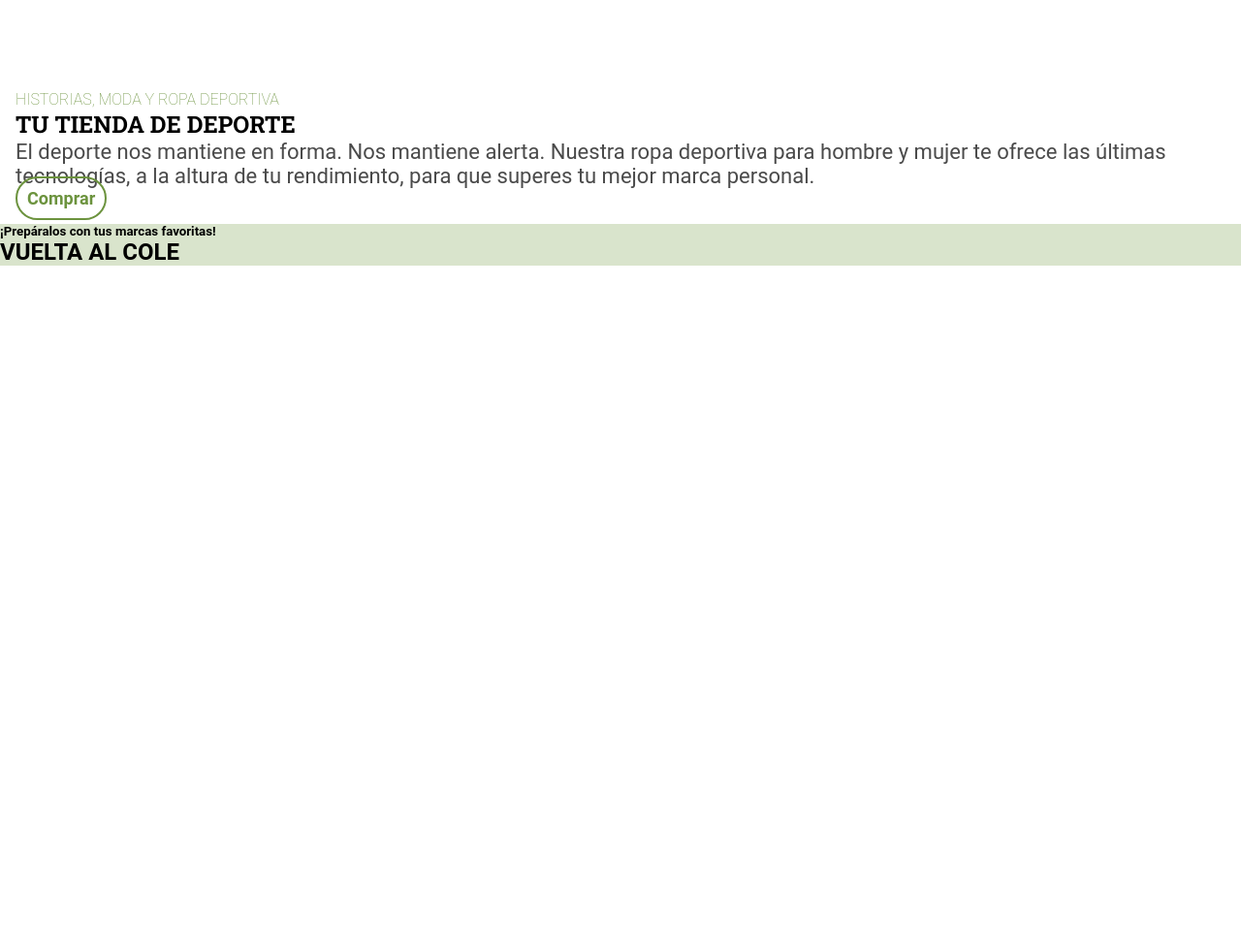
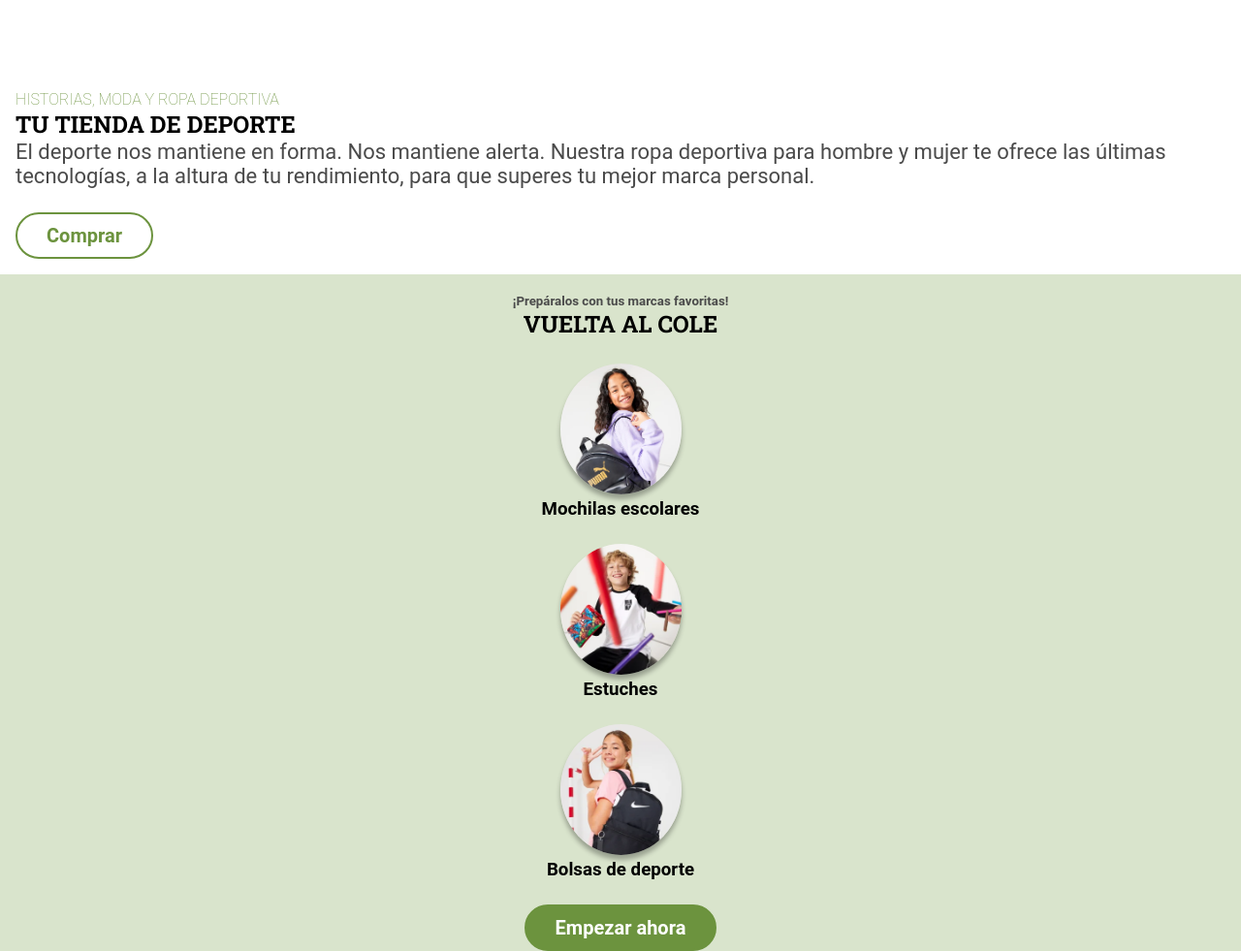
Before and after one commit to Adalab/modulo-1-evaluacion-final-krsalvarez, a website built with Vite: page src/index.html in a window 1280 px wide. Shown: the part 640-1621 px from the top of the page at 97% size. Before the commit the page ends 914 px from the top, so only its background shows below. Built offline with nearby package versions, Linux system fonts and the light colour scheme; files whose address does not match are found by name.

Commit message:
segundo main

```diff
--- a/src/partials/main.html
+++ b/src/partials/main.html
@@ -3,14 +3,19 @@
     <h2 class="first__black">TU TIENDA DE DEPORTE</h2>
     <p class="first__grey">El deporte nos mantiene en forma. Nos mantiene alerta. Nuestra ropa deportiva para hombre y mujer te ofrece las últimas tecnologías, a la altura de tu rendimiento, para que superes tu mejor marca personal.</p>
 
-    <a href="#" class="button">Comprar</a>
+    <a href="#" class="button__empty">Comprar</a>
 </section>
 
 <section class="second__main">
     <h5 class="second__grey">¡Prepáralos con tus marcas favoritas!</h5>
     <h2 class="second__black">VUELTA AL COLE</h2>
-    <div></div>
-    <div></div>
-    <div></div>
+
+    <div class="second__image"><img src="./images/lpbts-mod05-img01-desk.png">
+    <h3>Mochilas escolares</h3></div>
+    <div class="second__image"><img src="./images/lpbts-mod05-img04-mob.png">
+        <h3>Estuches</h3></div>
+    <div class="second__image"><img src="./images/lpbts-mod05-img03-mob.png">
+        <h3>Bolsas de deporte</h3></div>
+        <a href="#" class="button__full">Empezar ahora</a>
 </section>
 </main>
--- a/src/scss/layout/_hero.scss
+++ b/src/scss/layout/_hero.scss
@@ -1,7 +1,7 @@
 .header__container {
     text-align: center;
     color: white;
-    padding-top: 450px;
+    padding-top: 440px;
     display: inline-block;
     justify-content: center;
     background-image: url('../images/cover.jpeg');
--- a/src/scss/layout/_main.scss
+++ b/src/scss/layout/_main.scss
@@ -21,17 +21,58 @@
   font-size: 22px;
   color: $color-quaternary;
  }
- .button {
+
+ .button__empty {
+    display: inline-block;
+    align-items: center;
+    margin-top: 25px;
     padding: 10px;
-    margin-top: 45px;
+    padding-left: 30px;
+    padding-right: 30px;
     border: 2px solid $color-secondary;
     color: $color-secondary;
     text-decoration: none;
     border-radius: 45px;
-    font-size: 18px;
+    font-size: 20px;
     font-weight: bold;
  }
 
  .second__main {
+  padding-top: 20px;
   background-color: $color-tertiary;
+  text-align: center;
  }
+
+ .second__grey {
+  color: $color-quaternary;
+  font-weight: 700;
+ }
+ .second__black {
+  font-family: $font-secondary;
+ }
+
+ .second__image img {
+    width: 125px;
+    height: 135px;
+    margin-top: 25px;
+    border-radius: 50%;
+    object-fit: cover;
+    box-shadow: 0px 5px 5px rgba(0, 0, 0, 0.3);
+
+ }
+
+ .button__full {
+  display: inline-block;
+  align-items: center;
+  margin-top: 25px;
+  padding: 10px;
+  padding-left: 30px;
+  padding-right: 30px;
+  border: 2px solid $color-secondary;
+  color: white;
+  background-color: $color-secondary;
+  text-decoration: none;
+  border-radius: 45px;
+  font-size: 20px;
+  font-weight: bold;
+}
```
